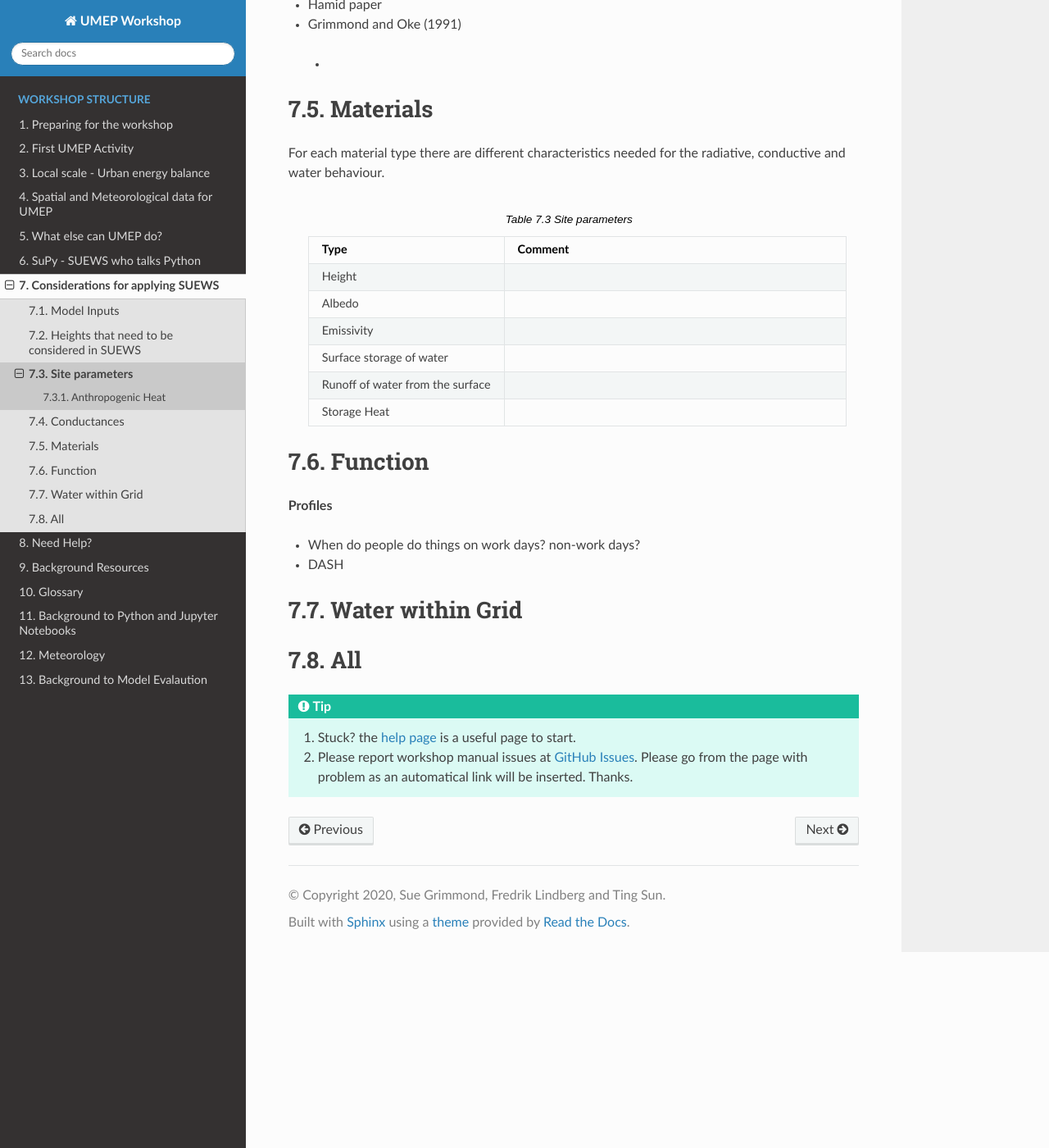
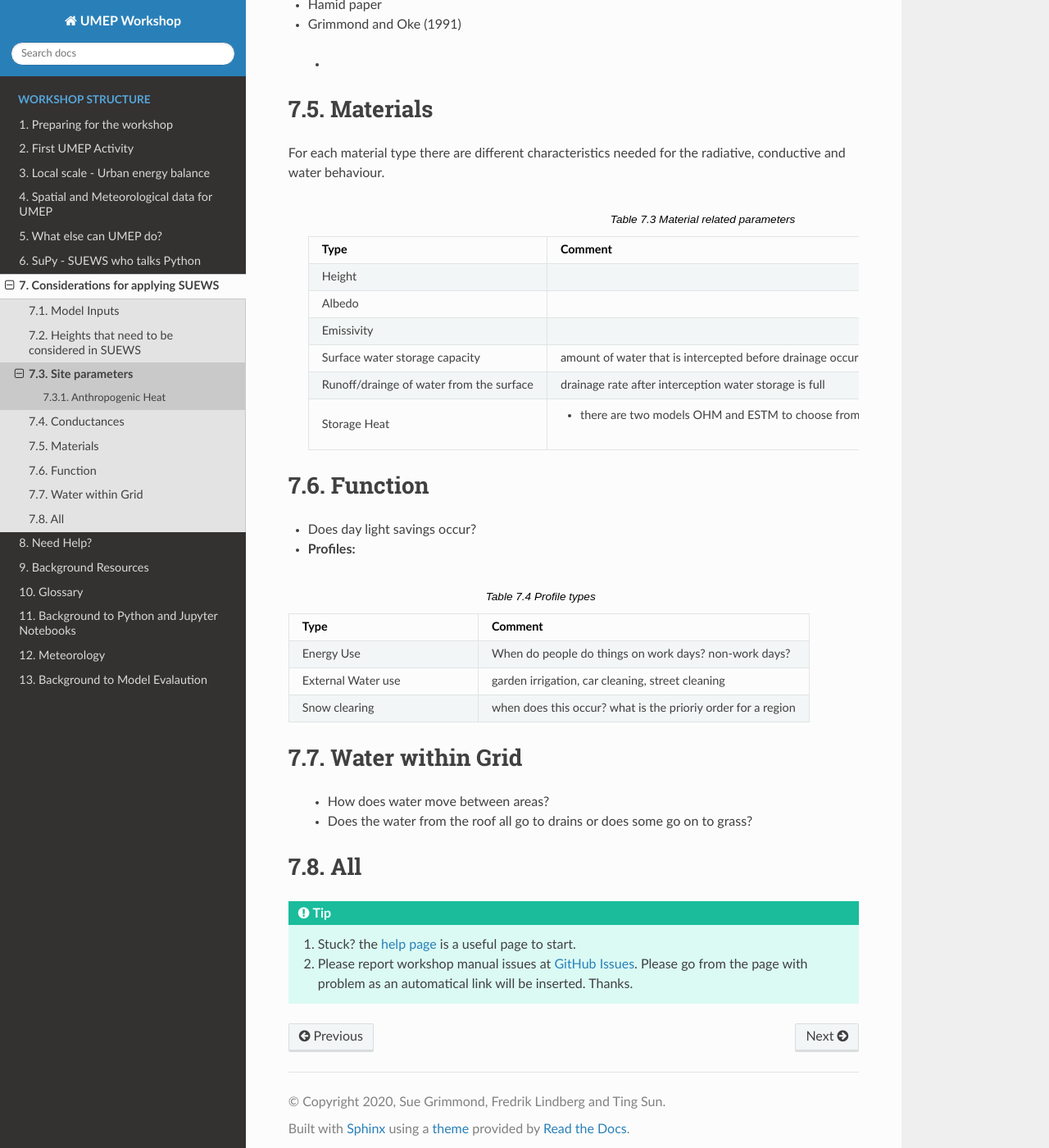
Before and after one commit to Urban-Meteorology-Reading/UMEP-Workshop, a Sphinx documentation site: the page built from source/Parameters/T1.rst, in a window 1280 px wide and 1400 px high, scrolled down 1700 px. Shown: the whole window at 82% size. Built offline with Sphinx 7.4.7 and the Read the Docs theme 2.0.0, drawn with Linux system fonts in a browser that asks for light colours.

Commit message:
Update T1.rst

```diff
--- a/source/Parameters/T1.rst
+++ b/source/Parameters/T1.rst
@@ -80,7 +80,7 @@ Materials
 
 For each material type there are different characteristics needed for the radiative, conductive and water behaviour.
 
- .. list-table:: Site parameters
+ .. list-table:: Material related parameters
    :header-rows: 1
    :widths: 40, 70
 
@@ -92,12 +92,12 @@ For each material type there are different characteristics needed for the radiat
      -
    * - Emissivity
      -
-   * - Surface storage of water
-     -
-   * - Runoff of water from the surface
-     -
+   * - Surface water storage capacity
+     - amount of water that is intercepted before drainage occurs
+   * - Runoff/drainge of water from the surface
+     - drainage rate after interception water storage is full
    * - Storage Heat
-     -
+     - - there  are two models OHM and ESTM to choose from, parameters needed vary with which is chosen
 
 
 
@@ -106,12 +106,21 @@ For each material type there are different characteristics needed for the radiat
 Function
 --------
 
+- Does day light savings occur?
+- **Profiles:**
 
-**Profiles**
+.. list-table:: Profile types
+   :header-rows: 1
+   :widths: 40, 70
 
-- When do people do things on work days? non-work days?
-- DASH
-
+   * - Type
+     - Comment
+   * - Energy Use
+     - When do people do things on work days? non-work days?
+   * - External Water use
+     - garden irrigation, car cleaning, street cleaning
+   * - Snow clearing
+     - when does this occur? what is the prioriy order for a region
 
 
 
@@ -121,6 +130,9 @@ Function
 Water within Grid
 -----------------
 
+ - How does water move between areas?
+ - Does the water from the roof all go to drains  or does some go on to grass?
+
 
 .. _T1-a:
 
```
